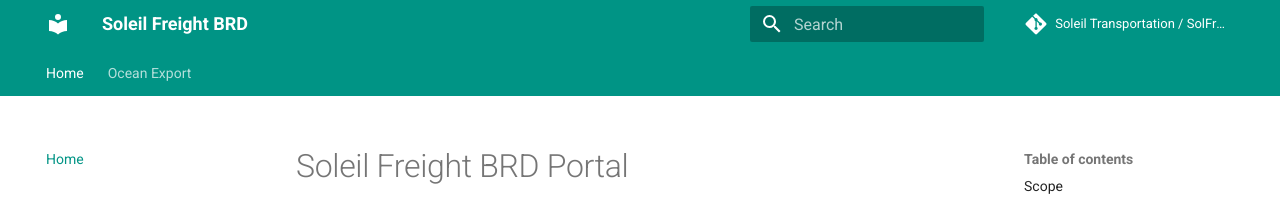
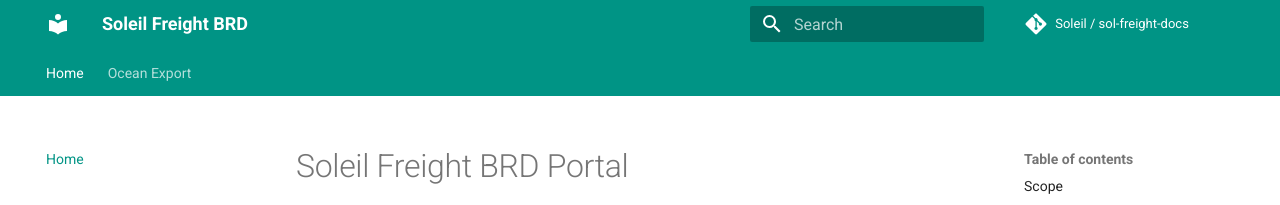
Before and after one commit to soleil-transportation-it-support/sol-freight-docs, an MkDocs documentation site: the page built from docs/index.md, in a window 1280 px wide. Shown: the top 205 px of the page. Built offline with MkDocs 1.6.1 and Material for MkDocs 9.7.7, drawn with Linux system fonts in a browser that asks for light colours; comment, search, counter and statistics services are not loaded.

Commit message:
init: BRD pipeline source + MkDocs docs

```diff
--- a/mkdocs.yml
+++ b/mkdocs.yml
@@ -1,8 +1,8 @@
 site_name: Soleil Freight BRD
 site_description: Internal BRD portal for Soleil Transportation
-site_url: https://soleil-transportation.github.io/solfreight-brd
-repo_url: https://github.com/soleil-transportation/SolFreight
-repo_name: Soleil Transportation / SolFreight
+site_url: https://soleil-transportation-it-support.github.io/sol-freight-docs/
+repo_url: https://github.com/soleil-transportation-it-support/sol-freight-docs
+repo_name: Soleil / sol-freight-docs
 
 theme:
   name: material
```
